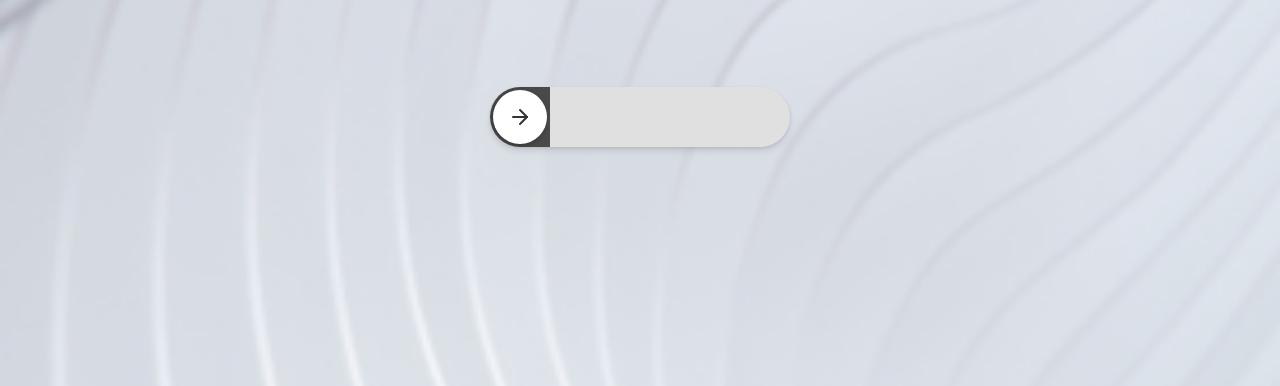
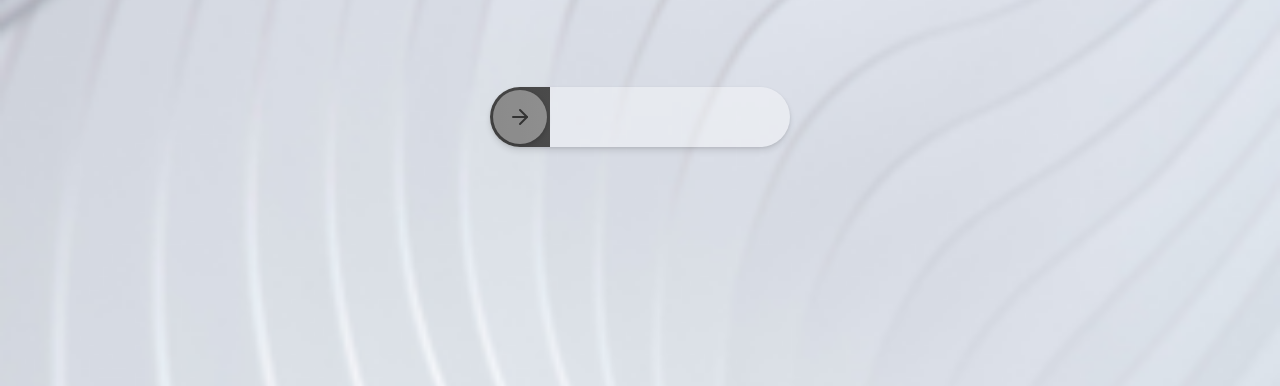
Before and after one commit to manutomi10/Software-Meca2024, a website: page index_2.html in a window 1280 px wide. Shown: the part 414-800 px from the top of the page. Drawn offline with nearby package versions, Linux system fonts and the light colour scheme.

Commit message:
Update styles_inicio.css

```diff
--- a/styles_inicio.css
+++ b/styles_inicio.css
@@ -57,7 +57,7 @@ overflow-y: hidden;
 .slider-container {
     width: 300px;
     height: 60px;
-    background-color: #e0e0e0;
+    background-color: #ffffff60;
     border-radius: 30px;
     position: relative;
     overflow: hidden;
@@ -76,7 +76,7 @@ overflow-y: hidden;
 .slider-button {
     width: 54px;
     height: 54px;
-    background-color: #ffffff;
+    background-color: #ffffff60;
     border-radius: 50%;
     position: absolute;
     right: 3px;
```
